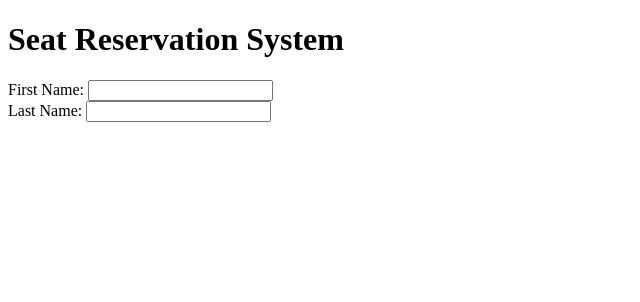
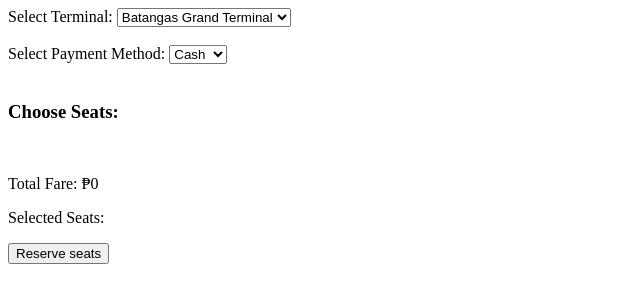
Before and after one commit to pesa-askia/Bus-reservation, a plain HTML site: page index.html in a window 1280 px wide. Shown: the whole page, without its empty margins (0-640 px from the left). Drawn offline with Linux system fonts and the light colour scheme.

Commit message:
Done part

```diff
--- a/index.html
+++ b/index.html
@@ -46,12 +46,30 @@
     </style>
 </head>
 <body>
-    <h1>Seat Reservation System</h1>
+    <label for="terminalSelect">Select Terminal:</label>
+    <select id="terminalSelect">
+        <option value="batangas">Batangas Grand Terminal</option>
+        <option value="calamba">Calamba SM Terminal</option>
+        <option value="lipa">Lipa SM Terminal</option>
+    </select><br><br>
 
-    <label for="name">First Name:</label>
-    <input type="text" id="name" required><br>
-    <label for="surname">Last Name:</label>
-    <input type="text" id="surname" required><br><br>
+    <label for="paymentSelect">Select Payment Method:</label>
+    <select id="paymentSelect">
+        <option value="cash">Cash</option>
+        <option value="debit">Debit</option>
+        <option value="credit">Credit</option>
+    </select><br><br>
 
+    <h3>Choose Seats:</h3>
+    <div id="seatGrid"></div><br>
+
+    <p id="fareDisplay">Total Fare: ₱0</p>
+    <p id="selectedSeats">Selected Seats: </p>
+
+    <button id="reserveButton">Reserve seats</button>
+
+    <div id="ticketDetails"></div>
+
+    <script src="script.js"></script>
 </body>
 </html>
```
